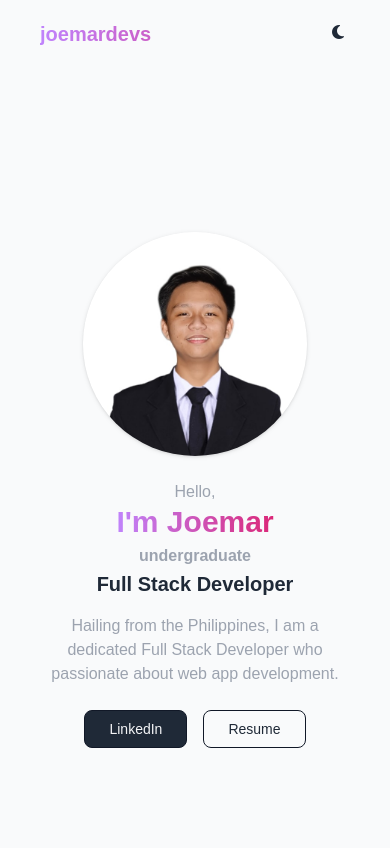
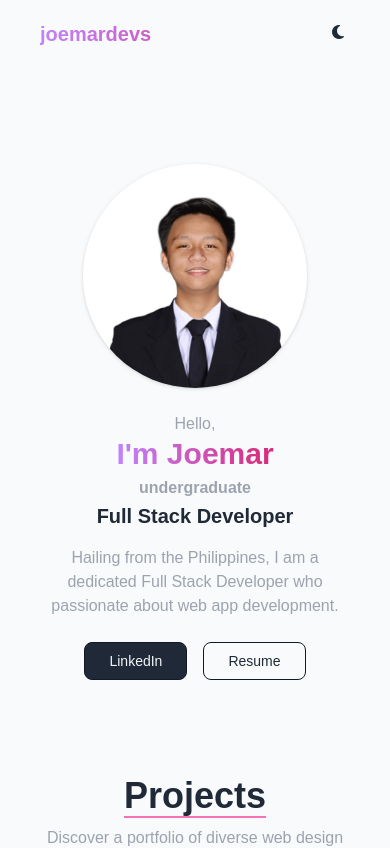
Before and after one commit to joemardevs/portfolio, a Vue app: page / in a window 390 px wide. Shown: the top 848 px of the page. Built offline with nearby package versions, Linux system fonts and the light colour scheme.

Commit message:
Fix resume download and layout at home

```diff
--- a/src/components/Resume.vue
+++ b/src/components/Resume.vue
@@ -1,10 +1,6 @@
 <template>
-  <a
-    href="/public/Joemar Palting.pdf"
-    target="_blank"
-    download="Joemar Palting"
-    class="border text-gray-800 hover:bg-gray-800 hover:text-gray-100 border-gray-900 dark:bg-gray-800 dark:text-gray-50 hover:dark:bg-gray-50 dark:border-gray-50 hover:dark:text-gray-800 px-6 py-2 rounded-lg text-sm"
-  >
+  <a href="/public/Joemar Palting.pdf" target="_blank" download
+    class="border text-gray-800 hover:bg-gray-800 hover:text-gray-100 border-gray-900 dark:bg-gray-800 dark:text-gray-50 hover:dark:bg-gray-50 dark:border-gray-50 hover:dark:text-gray-800 px-6 py-2 rounded-lg text-sm">
     {{ value }}
   </a>
 </template>
--- a/src/views/Home.vue
+++ b/src/views/Home.vue
@@ -1,5 +1,6 @@
 <template>
-  <main class="text-gray-800 dark:text-gray-100 h-screen flex flex-col-reverse sm:flex-row items-center justify-center"
+  <main
+    class="text-gray-800 dark:text-gray-100 md:h-screen py-24 md:py-0 flex flex-col-reverse sm:flex-row items-center justify-center"
     data-aos="fade-up" data-aos-anchor-placement="top-bottom" data-aos-duration="1000">
     <div class="sm:w-[500px] flex flex-col items-center md:items-start mt-6">
       <p class="text-gray-400">Hello,</p>
```
